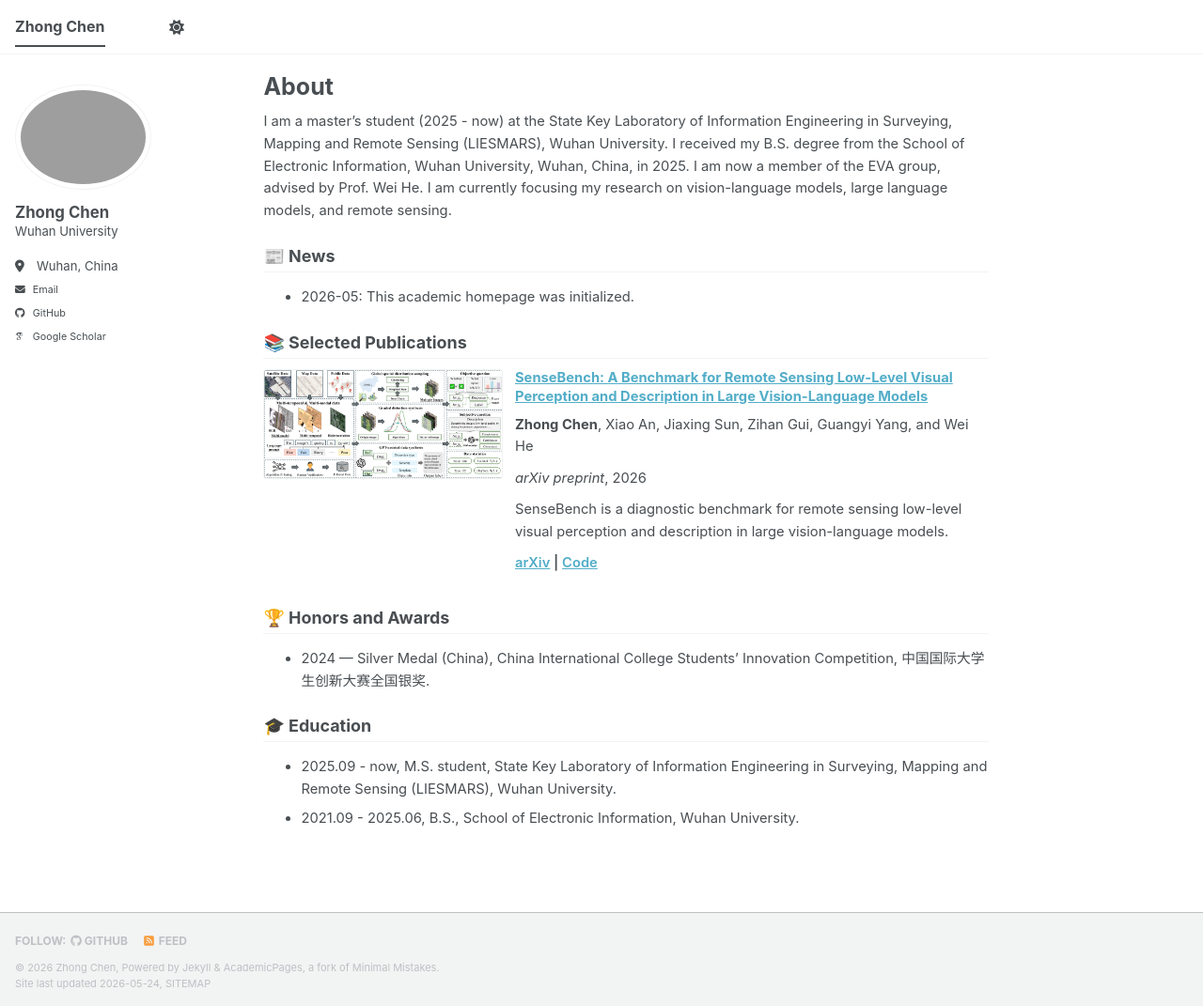
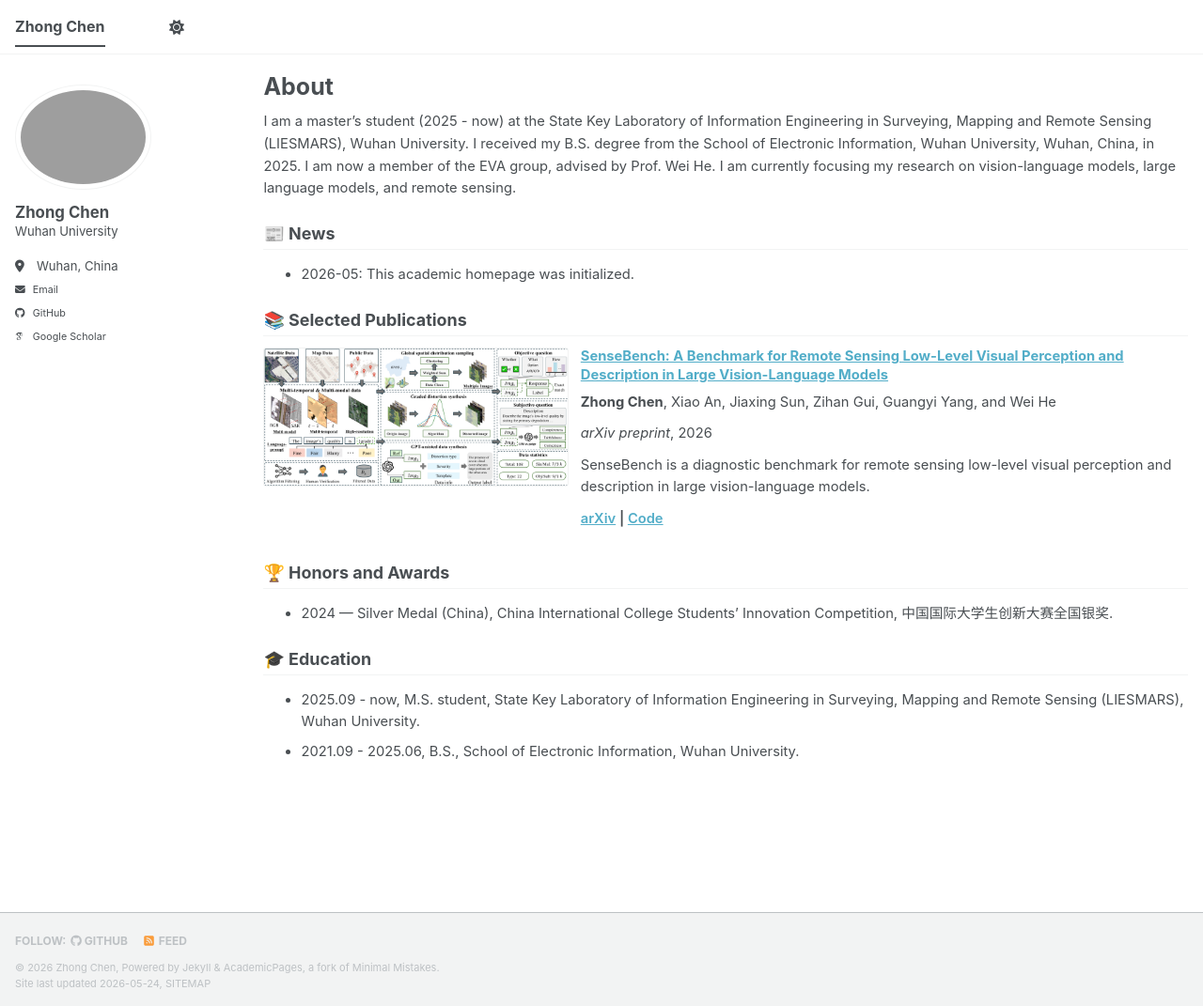
Before and after one commit to Zhong-Chenchen/ChenZhong, a Jekyll site: the page built from _pages/about.md, in a window 1280 px wide and 1071 px high. Shown: the whole window at 94% size. Built offline with Jekyll 4.4.1, drawn with Linux system fonts in a browser that asks for light colours; some web fonts are replaced; a script bundle is joined from its source files by our own code; library files that are not in the unit come from our copies.

Commit message:
Widen homepage content column

```diff
--- a/_sass/layout/_compact_profile.scss
+++ b/_sass/layout/_compact_profile.scss
@@ -15,6 +15,10 @@ html {
 }
 
 @include breakpoint($large) {
+  .page {
+    padding-right: 0;
+  }
+
   .author__avatar img {
     max-width: 145px;
   }
```
